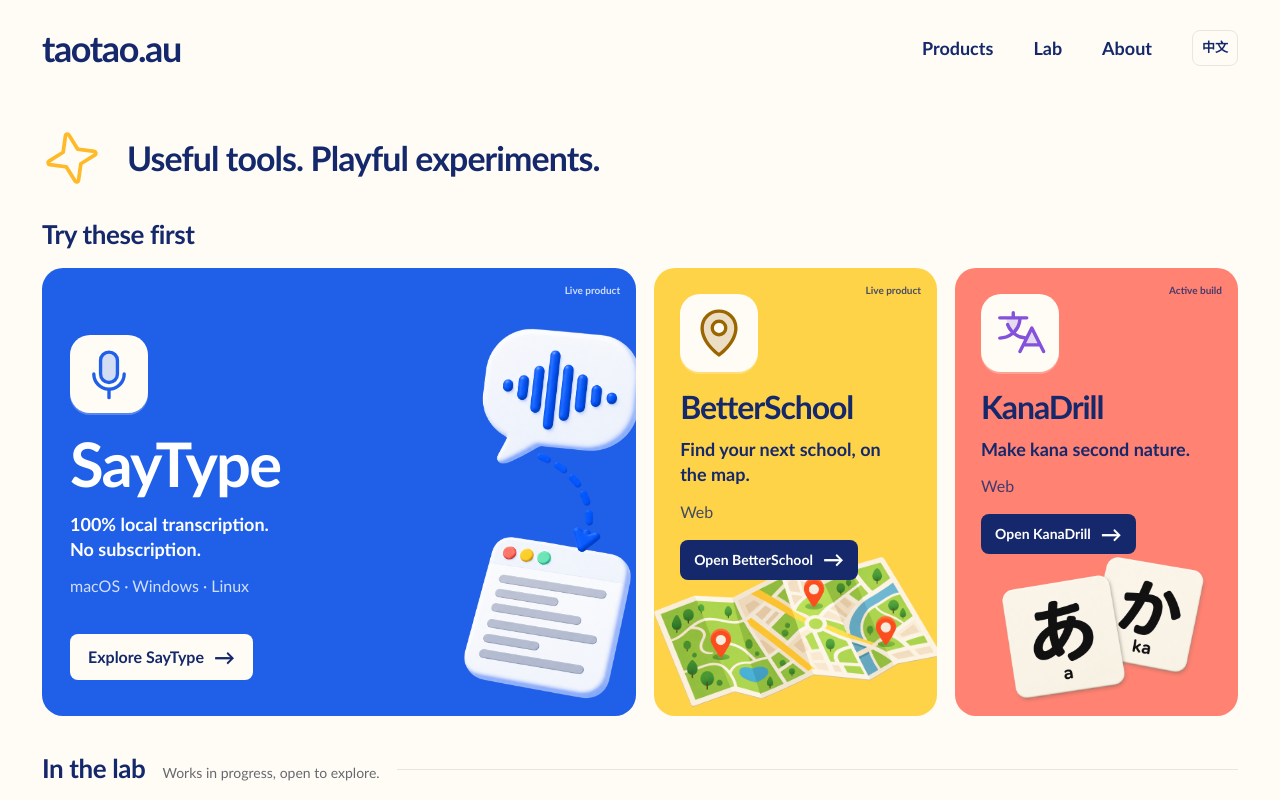
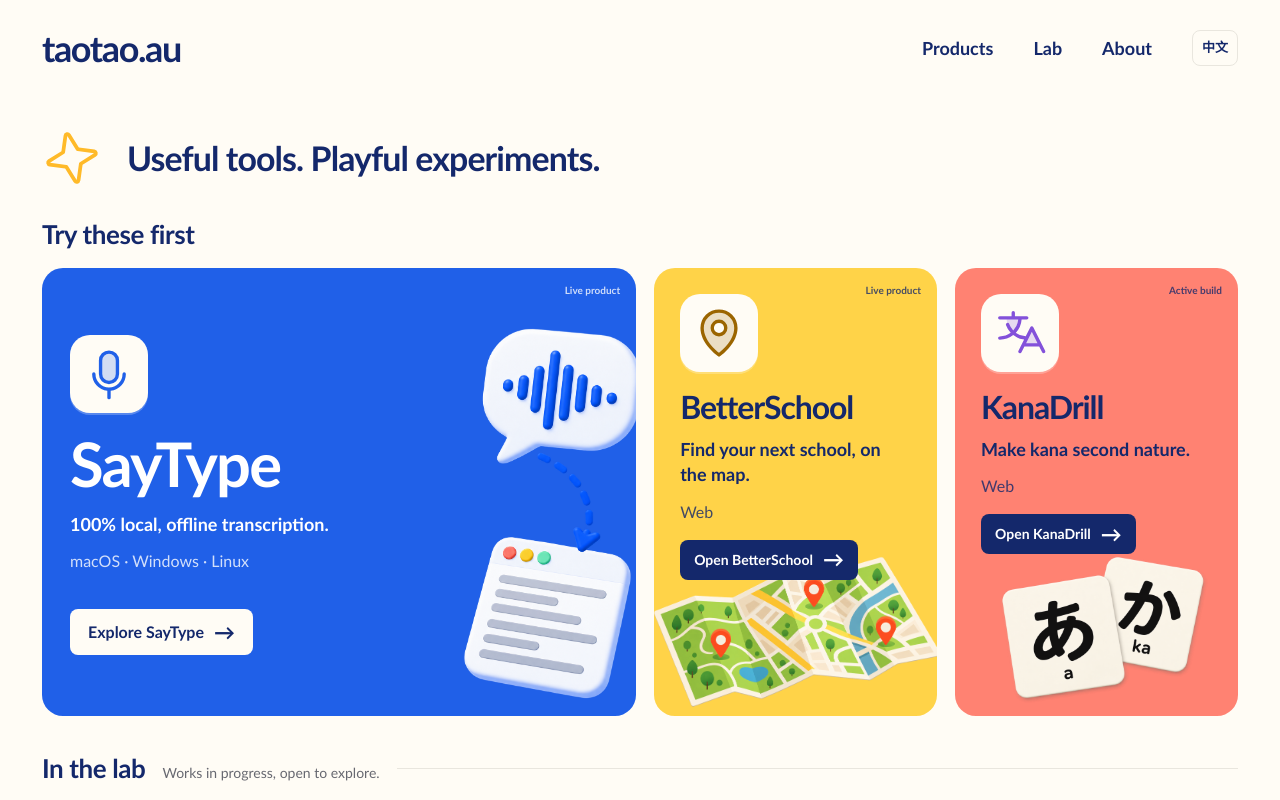
Before and after one commit to hellotaotao/taotao-au, a Next.js app: page / in a window 1280 px wide. Shown: the top 800 px of the page. Built offline with nearby package versions, Linux system fonts and the light colour scheme.

Commit message:
fix(site): shorten SayType local transcription tagline

```diff
--- a/src/app/hub-data.ts
+++ b/src/app/hub-data.ts
@@ -40,8 +40,8 @@
     "monogram": "ST",
     "platform": "macOS \u00b7 Windows \u00b7 Linux",
     "shortDescription": {
-      "en": "100% local transcription. No subscription.",
-      "zh": "100% \u672c\u5730\u8f6c\u5199\uff0c\u65e0\u9700\u8ba2\u9605\u3002"
+      "en": "100% local, offline transcription.",
+      "zh": "100% \u672c\u5730\u79bb\u7ebf\u8f6c\u5199"
     },
     "cta": {
       "en": "Explore SayType",
```
Also changed, not shown: 1 other file (tests, documents, lock files or other folders).
